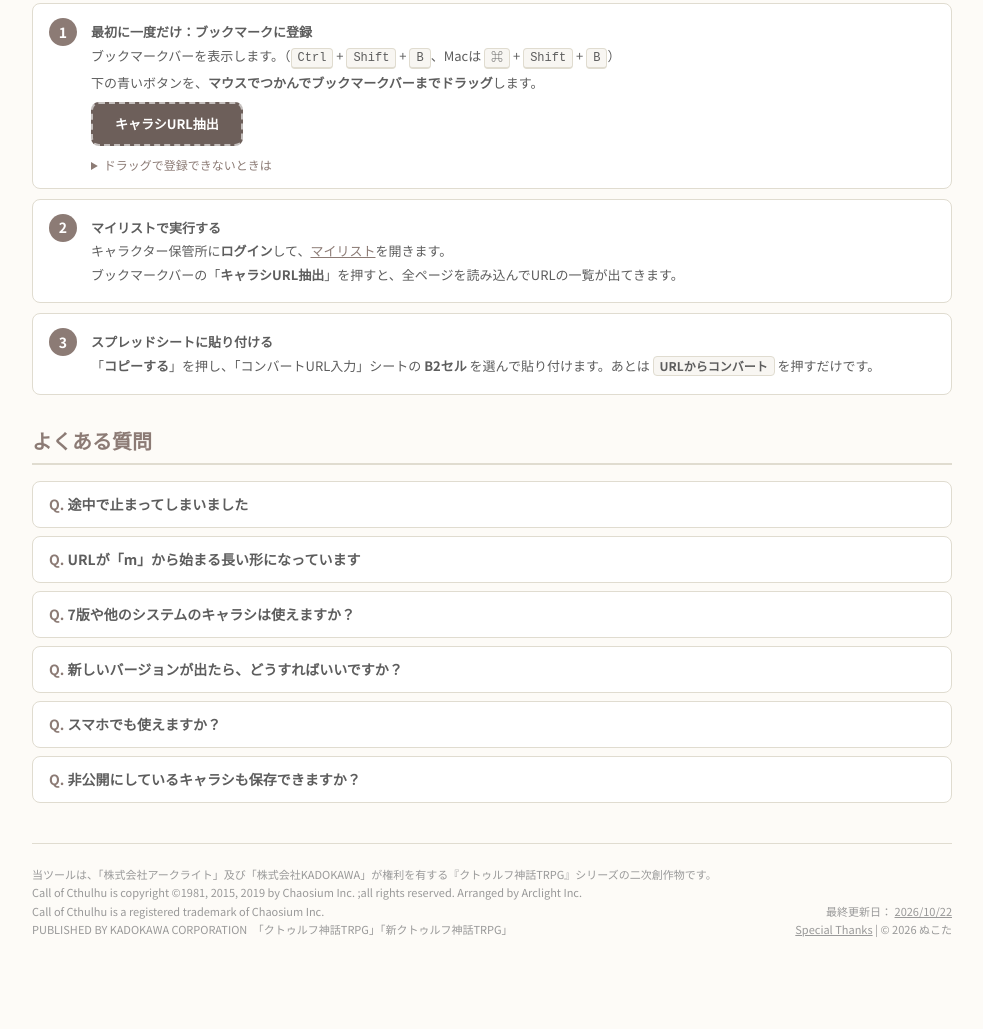
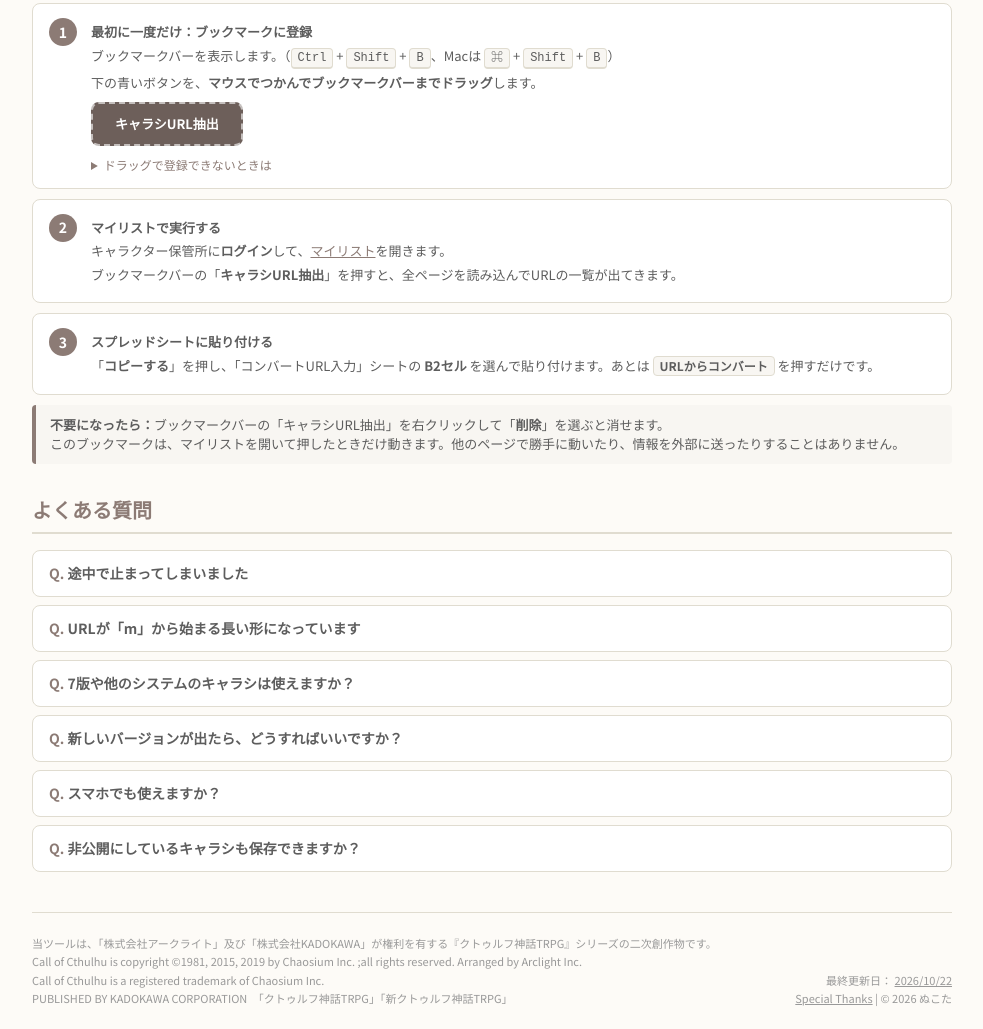
Before and after one commit to nununu-tatata/charasheet-backup, a website: page docs/index.html in a window 1280 px wide. Shown: the part 2007-3036 px from the top of the page, without its empty margins (148-1131 px from the left). Before the commit the page ends 2967 px from the top, so only its background shows below. Drawn offline with Linux system fonts and the light colour scheme; a web font is replaced by a local one.

Commit message:
ブックマークレットの削除方法の案内を追加

```diff
--- a/docs/index.html
+++ b/docs/index.html
@@ -231,6 +231,10 @@
                     <p>「<b>コピーする</b>」を押し、「コンバートURL入力」シートの <b>B2セル</b> を選んで貼り付けます。あとは <span class="menu-path">URLからコンバート</span> を押すだけです。</p>
                 </li>
             </ol>
+            <div class="note-box">
+                <b>不要になったら：</b>ブックマークバーの「キャラシURL抽出」を右クリックして「<b>削除</b>」を選ぶと消せます。<br>
+                このブックマークは、マイリストを開いて押したときだけ動きます。他のページで勝手に動いたり、情報を外部に送ったりすることはありません。
+            </div>
         </section>
 
         <!-- ===== よくある質問 ===== -->
```
Also changed, not shown: bookmarklet/guide.template.html (+5 -0 lines), guide.html (+5 -0 lines).
